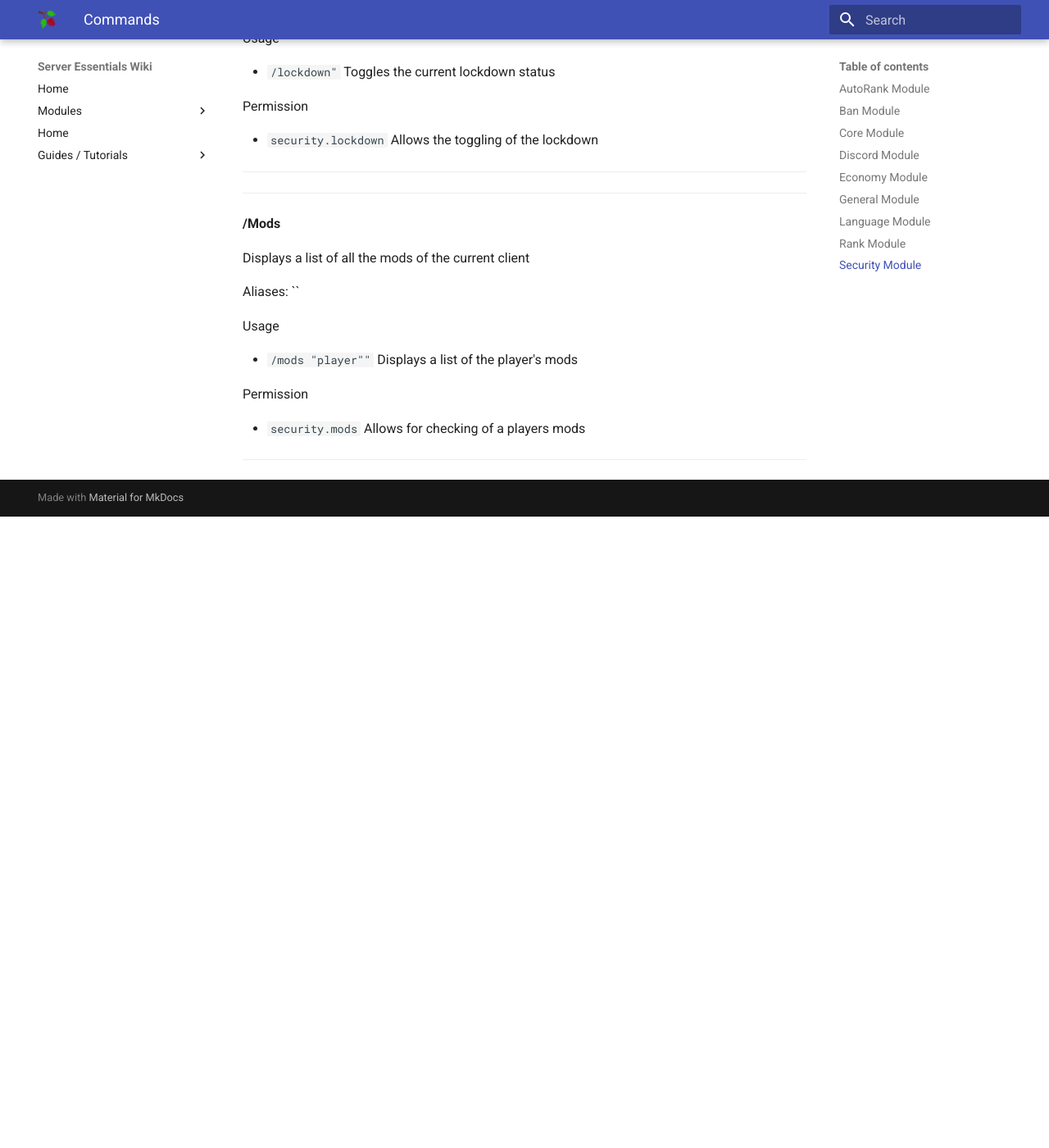
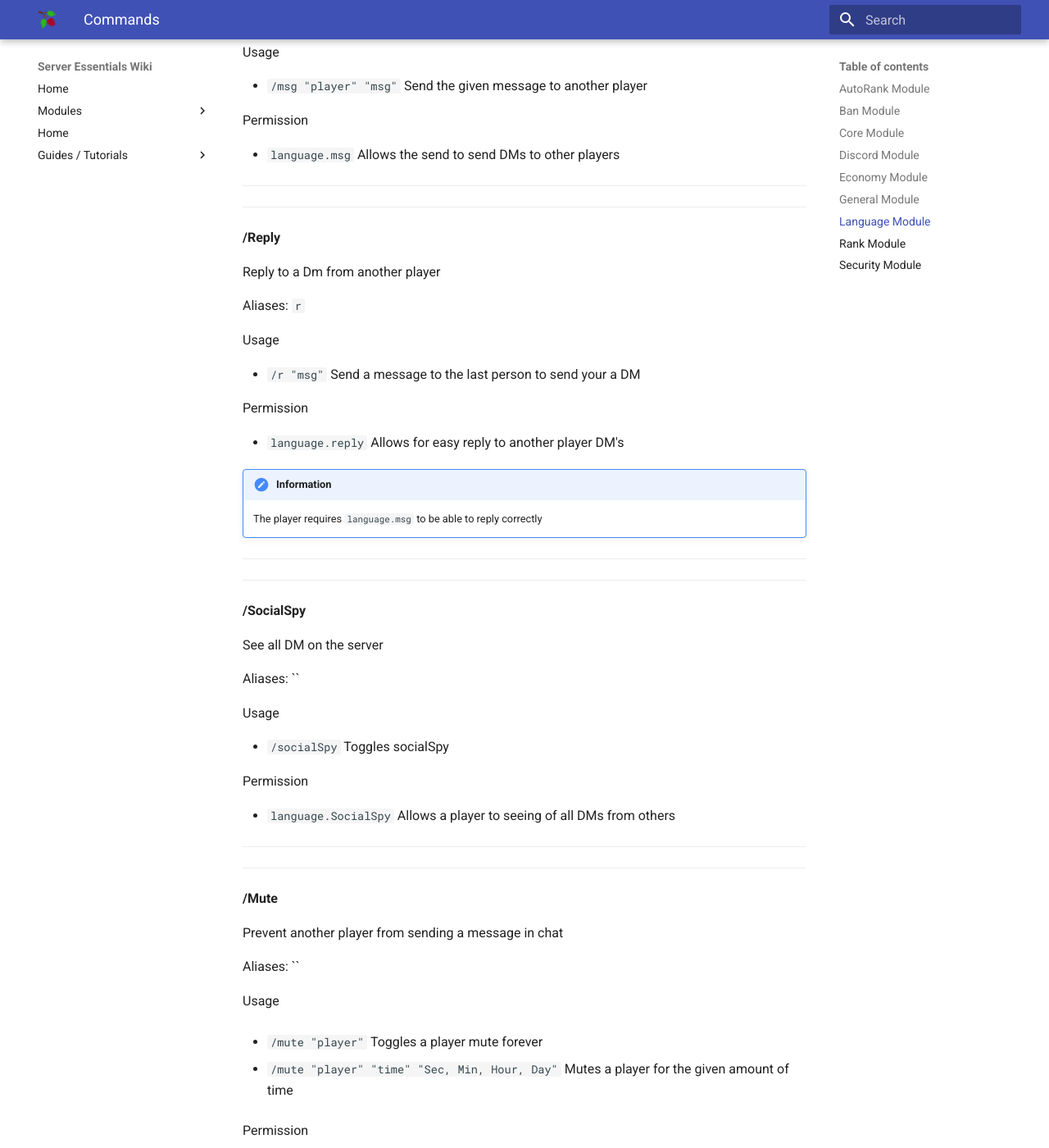
Before and after one commit to Wurmcraft/Server-Essentials, an MkDocs documentation site: the page built from docs/commands.md, in a window 1280 px wide and 1400 px high, scrolled down 23607 px. Shown: the whole window at 82% size. Built offline with MkDocs 1.6.1 and Material for MkDocs 9.7.7, drawn with Linux system fonts in a browser that asks for light colours; before the commit the page ends 24237 px from its top, so only the background shows below that; some of the changed text lies outside the part shown.

Commit message:
Updated Docs with new commands

```diff
--- a/docs/commands.md
+++ b/docs/commands.md
@@ -260,6 +260,25 @@
 Permission
 
   - `general.dpf` Allows for the deletion of a player's playerfile
+
+---
+
+---
+**/SendToSpawn**
+
+Sends the given player to spawn
+
+Aliases:  ``
+
+Usage
+
+  - `/SendToSpawn "player"` If the player is online it will send the given player to spawn
+
+  - `/SendToSpawn "uuid"` If the specified player is offline the uuid is required to send the player to spawn
+
+Permission
+
+  - `general.sendToSpawn` Allows for the teleportation of players to spawn
 
 ---
 
@@ -1060,6 +1079,100 @@
 
 ---
 
+---
+**/Lanauge**
+
+Change your currently selected language
+
+Aliases:  `lang`
+
+Usage
+
+  - `/lang "key"` Change the users language to the selected key
+
+Permission
+
+  - `language.language` Allows a user to change there language
+
+---
+
+---
+**/Msg**
+
+Send a DM to another player
+
+Aliases:  ``
+
+Usage
+
+  - `/msg "player" "msg"` Send the given message to another player
+
+Permission
+
+  - `language.msg` Allows the send to send DMs to other players
+
+---
+
+---
+**/Reply**
+
+Reply to a Dm from another player
+
+Aliases:  `r`
+
+Usage
+
+  - `/r "msg"` Send a message to the last person to send your a DM
+
+Permission
+
+  - `language.reply` Allows for easy reply to another player DM's
+
+
+!!! note "Information"
+    The player requires `language.msg` to be able to reply correctly
+
+---
+
+
+---
+**/SocialSpy**
+
+See all DM on the server
+
+Aliases:  ``
+
+Usage
+
+  - `/socialSpy` Toggles socialSpy
+
+Permission
+
+  - `language.SocialSpy` Allows a player to seeing of all DMs from others
+
+---
+
+---
+**/Mute**
+
+Prevent another player from sending a message in chat
+
+Aliases:  ``
+
+Usage
+
+  - `/mute "player"` Toggles a player mute forever
+
+  - `/mute "player" "time" "Sec, Min, Hour, Day"` Mutes a player for the given amount of time
+
+Permission
+
+  - `language.mute.perm` Allows toggling a player mute forever
+
+  - `language.mute` Temporarily mute another player for a given amount of time
+
+---
+
 ## Rank Module
 ---
 **/Rank**
```
